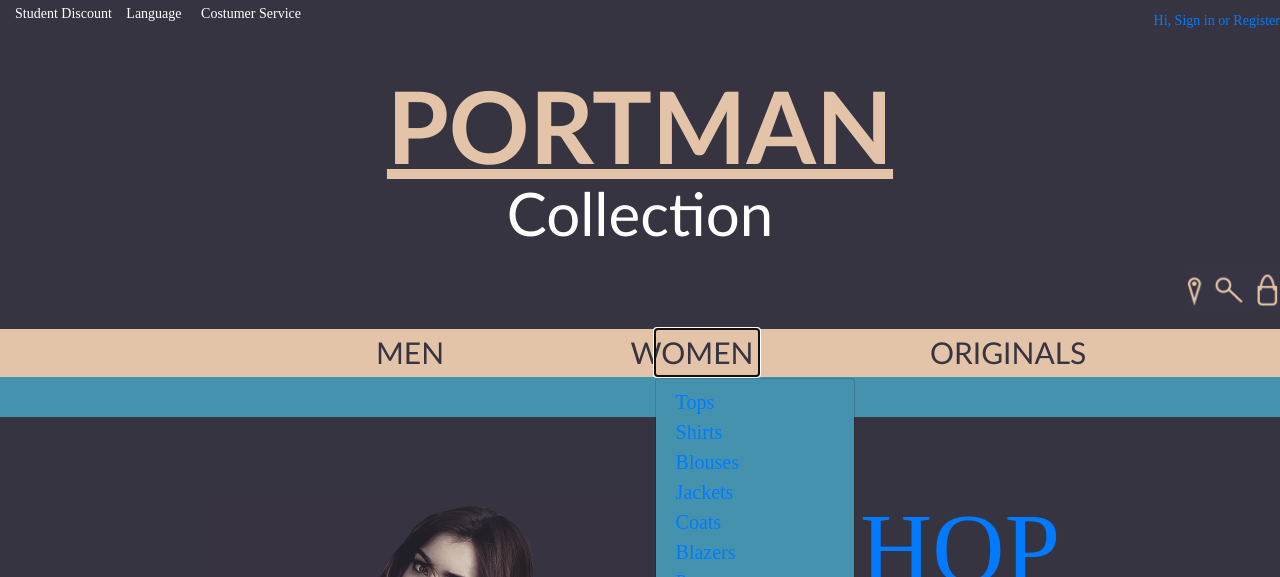
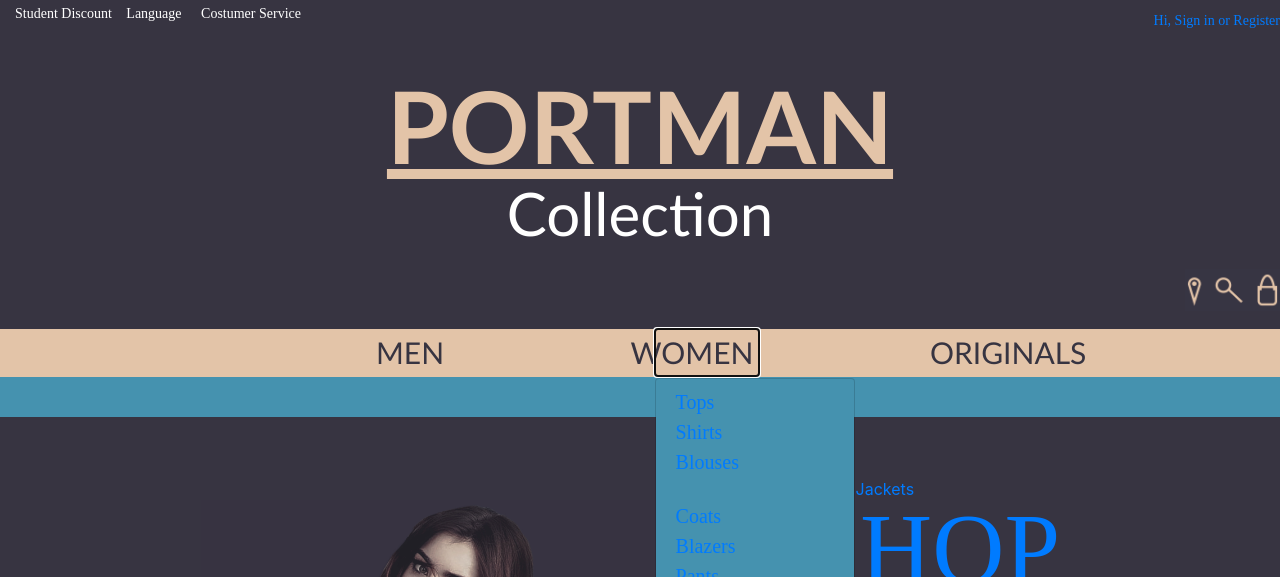
Before and after one commit to Brandomft9/Luka, a plain HTML site: page index.html in a window 1280 px wide. Both pictures are taken after a click on the button "WOMEN". Shown: the top 577 px of the page. Drawn offline with nearby package versions, Linux system fonts and the light colour scheme.

Commit message:
Add files via upload

```diff
--- a/index.html
+++ b/index.html
@@ -88,7 +88,7 @@
                 <li><a class="dropdown-item2" href="#">Tops</a></li>
                 <li><a class="dropdown-item2" href="#">Shirts</a></li>
                 <li><a class="dropdown-item2" href="#">Blouses</a></li>
-                <li><a class="dropdown-item2" href="2nd page.html">Jackets</a></li>
+                <li><a class="dropdown-item22" href="2nd page.html">Jackets</a></li>
                 <li><a class="dropdown-item2" href="#">Coats</a></li>
                 <li><a class="dropdown-item2" href="#">Blazers</a></li>
                 <li><a class="dropdown-item2" href="#">Pants</a></li>
--- a/style.css
+++ b/style.css
@@ -222,6 +222,14 @@ color:#E3C4A8;
     left: -180px;
     color: #E3C4A8;
     }
+    .dropdown-item22{
+      font-family: lowan-old style;
+      font-size: 20px;
+      font-weight:normal;
+      position: relative;
+      left: -180px;
+      color: #E3C4A8;
+      }
 
 
 span { font-weight: lighter;
```
